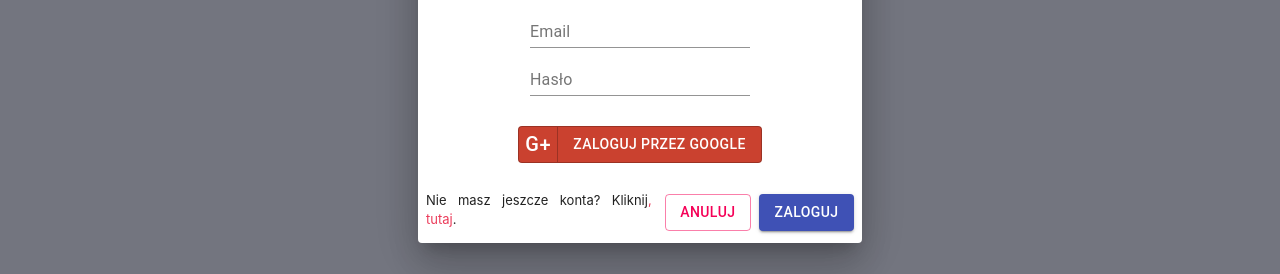
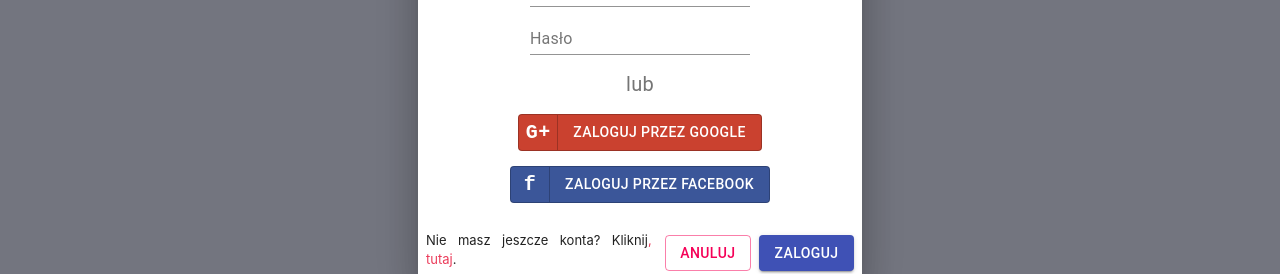
Before and after one commit to LemanLemur/tablica-korkowa-front-web, a React (Create React App) app: page / in a window 1280 px wide. Both pictures are taken after a click on the button "ZALOGUJ". Shown: the part 355-629 px from the top of the page. Built offline with nearby package versions, Linux system fonts and the light colour scheme; no server answers; a web font is replaced by a local one.

Commit message:
facebook auth

```diff
--- a/src/components/LogInDialog/index.js
+++ b/src/components/LogInDialog/index.js
@@ -30,6 +30,7 @@
 import Snackbar from "@material-ui/core/Snackbar";
 import MuiAlert from "@material-ui/lab/Alert";
 import { returnErrorMsg } from "../../functions/returnErrorMessage";
+import { Typography } from "@material-ui/core";
 
 const useStyles = makeStyles((theme) => ({
   form: {
@@ -175,17 +176,7 @@
               dispatch({ type: LOG_IN_SUCCESS });
             })
             .catch(function (error) {
-              console.log(error.response.status === 404);
               if (error.response.status === 404) {
-                console.log({
-                  accountID: google.user.uid,
-                  firstname: google.additionalUserInfo.profile.given_name,
-                  lastname: google.additionalUserInfo.profile.family_name,
-                  email: google.user.email,
-                  avatar: google.user.photoURL,
-                  telephone: google.user.phoneNumber,
-                  provider: "google",
-                })
                 axios
                   .post(POST_REGISTER_USER, {
                     accountID: google.user.uid,
@@ -199,7 +190,6 @@
                   .then((res) => {
                     resolve(res);
                   }).catch(function (error) {
-                    console.log(error);
                     dispatch({ type: LOG_IN_ERROR, payload: error });
                     firebase.logout().then(() => {
                       dispatch({ type: LOG_OUT });
@@ -225,6 +215,75 @@
         });
       });
     } catch (error) {
+      dispatch({ type: LOG_IN_ERROR, payload: error });
+    }
+  }
+
+  async function handleFacebookLogin() {
+    try {
+      await firebase.facebookLogin().then((res) => {
+        localStorage.setItem("uid", res.user.uid);
+        dispatch({ type: LOG_IN, payload: res.user });
+        // console.log(res);
+        var facebook = res;
+        var promise1;
+
+        promise1 = new Promise(function (resolve, reject) {
+          axios
+            .get(GET_USER_BY_AID_URL + res.user.uid)
+            .then((res) => {
+              reject();
+              localStorage.setItem("user_n", res.data[0].firstName);
+              localStorage.setItem("user_a", res.data[0].avatar);
+              localStorage.setItem("user_id", res.data[0].id);
+              dispatch({ type: LOAD_USER, payload: res.data[0] });
+              axios.put(LAST_LOG_UPDATE_URL + res.data[0].id);
+              dispatch({ type: LOG_IN_SUCCESS });
+            })
+            .catch(function (error) {
+              console.log(error);
+              if (error.response.status === 404) {
+                axios
+                  .post(POST_REGISTER_USER, {
+                    accountID: facebook.user.uid,
+                    firstname: facebook.additionalUserInfo.profile.first_name,
+                    lastname: facebook.additionalUserInfo.profile.last_name,
+                    email: facebook.additionalUserInfo.profile.email,
+                    avatar: facebook.additionalUserInfo.profile.picture.data.url,
+                    telephone: facebook.user.phoneNumber,
+                    provider: "facebook",
+                  })
+                  .then((res) => {
+                    resolve(res);
+                  }).catch(function (error) {
+                    console.log(error);
+                    dispatch({ type: LOG_IN_ERROR, payload: error });
+                    firebase.logout().then(() => {
+                      dispatch({ type: LOG_OUT });
+                      localStorage.removeItem('uid');
+                      localStorage.removeItem("user_n");
+                    });
+                  });
+              } else {
+                console.log(error);
+                dispatch({ type: LOG_IN_ERROR, payload: error });
+              }
+            });
+        });
+
+        promise1.then(function () {
+          axios.get(GET_USER_BY_AID_URL + facebook.user.uid).then((res) => {
+            localStorage.setItem("user_n", res.data[0].firstName);
+            localStorage.setItem("user_a", res.data[0].avatar);
+            localStorage.setItem("user_id", res.data[0].id);
+            dispatch({ type: LOAD_USER, payload: res.data[0] });
+            axios.put(LAST_LOG_UPDATE_URL + res.data[0].id);
+            dispatch({ type: LOG_IN_SUCCESS });
+          });
+        });
+      });
+    } catch (error) {
+      console.log(error);
       dispatch({ type: LOG_IN_ERROR, payload: error });
     }
   }
@@ -282,12 +341,19 @@
                 type="password"
                 onKeyDown={(e) => handleKeyDown(e)}
               />
+              <Typography variant="body2" color="textSecondary" style={{
+                    padding: "0px",
+                    fontSize: "20px",
+                    marginTop: "15px",
+                  }}>lub</Typography>
               <ButtonGroup>
                 <Button
                   style={{
                     padding: "0px",
                     fontSize: "20px",
-                    marginTop: "30px",
+                    marginTop: "15px",
+                    fontWeight: "bold",
+                    fontFamily: "monospace",
                     background: "RGB(202,65,47)",
                     color: "white",
                   }}
@@ -297,13 +363,40 @@
                 </Button>
                 <Button
                   style={{
-                    marginTop: "30px",
+                    marginTop: "15px",
                     background: "RGB(202,65,47)",
                     color: "white",
                   }}
                   onClick={handleGoogleLogin}
                 >
                   Zaloguj przez Google
+                </Button>
+              </ButtonGroup>
+              <ButtonGroup>
+                <Button
+                  style={{
+                    padding: "0px",
+                    textTransform: "lowercase",
+                    fontWeight: "bold",
+                    fontFamily: "monospace",
+                    fontSize: "20px",
+                    marginTop: "15px",
+                    background: "rgb(59, 86, 153)",
+                    color: "white",
+                  }}
+                  onClick={handleFacebookLogin}
+                >
+                  f
+                </Button>
+                <Button
+                  style={{
+                    marginTop: "15px",
+                    background: "rgb(59, 86, 153)",
+                    color: "white",
+                  }}
+                  onClick={handleFacebookLogin}
+                >
+                  Zaloguj przez Facebook
                 </Button>
               </ButtonGroup>
             </div>
--- a/src/firebase/index.js
+++ b/src/firebase/index.js
@@ -21,6 +21,11 @@
 
       googleLogin(){
         var provider = new app.auth.GoogleAuthProvider();
+        return app.auth.signInWithPopup(provider);
+      }
+
+      facebookLogin(){
+        var provider = new app.auth.FacebookAuthProvider();
         return app.auth().signInWithPopup(provider);
       }
 
```
